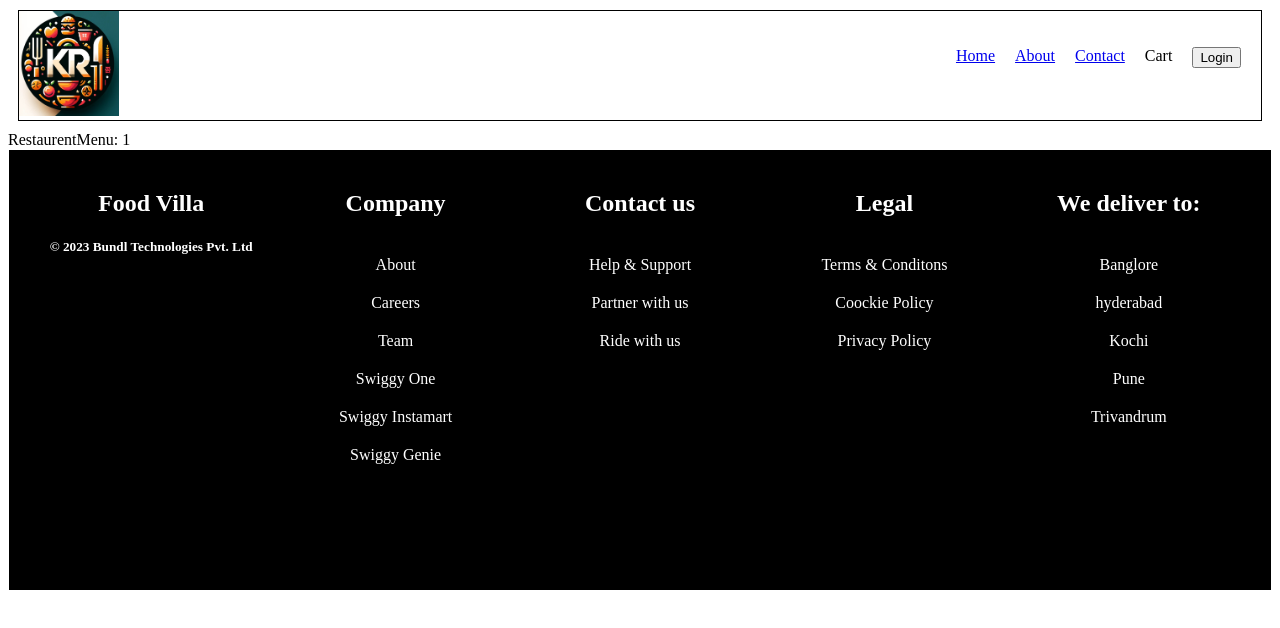
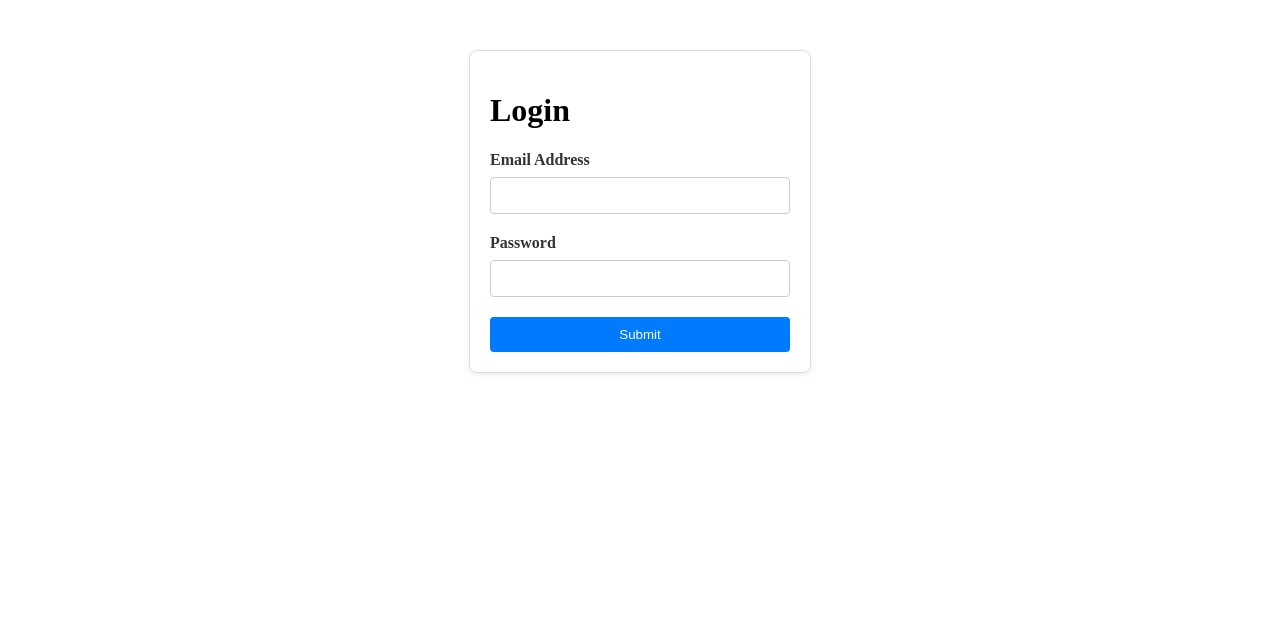
Before and after one commit to abhinandkr56/FoodVilla, a React (Vite) app: page /restaurent/1 in a window 1280 px wide. Shown: the top 628 px of the page. Built offline with nearby package versions, Linux system fonts and the light colour scheme.

Commit message:
login logout

```diff
--- a/index.css
+++ b/index.css
@@ -1,3 +1,4 @@
+
 .navbar{
     display: flex;
     justify-content: space-between;
@@ -30,7 +31,7 @@
     margin: 10px;
 }
 
-.restaurant-card > img {
+.restaurant-card-img {
     width: 100%;
     height: 300px;
 }
@@ -130,3 +131,20 @@ li{
     justify-content: center;
     align-items: center;
   }
+
+  .restarent-menus{
+    display: flex;
+    flex-wrap: wrap;
+    gap: 10;
+  }
+
+  .restaurant-menu-card{
+    width : 300px;
+    padding: 10px;
+    margin: 10px;
+    border: black solid 1px;
+  }
+
+  .restaurant-menu-card > img{
+    width: 100%;
+  }
--- a/package.json
+++ b/package.json
@@ -10,6 +10,7 @@
   "author": "Abhi",
   "license": "ISC",
   "dependencies": {
+    "formik": "^2.4.5",
     "parcel": "^2.12.0",
     "react": "^18.2.0",
     "react-dom": "^18.2.0",
--- a/src/App.js
+++ b/src/App.js
@@ -1,4 +1,4 @@
-import React from "react";
+import React, { useState } from "react";
 import  ReactDOM from "react-dom/client";
 import AppLayout from "./Components/AppLayout";
 import { createBrowserRouter, RouterProvider } from "react-router-dom";
@@ -7,15 +7,25 @@ import Body from "./Components/Body";
 import Contact from "./Components/Contact";
 import Error from "./Components/Error";
 import RestaurentMenu from "./Components/RestaurentMenu";
+import Login from "./Components/Login";
 
 
+const App = () => {
 
 
+    const onLoginSubmit =(values) => {
+        setAuthenticated(true);
+        }
+
+        const logout = () => {
+            setAuthenticated(false);
+        }
+    const [authenticated, setAuthenticated] = useState(false);
 
     const appRouter = createBrowserRouter([
         {
             path : "/",
-        element: <AppLayout/>,
+            element: <AppLayout isAuthenticated ={authenticated} logout = {logout}/>,
             errorElement: <Error/>,
             children : [
                 {
@@ -38,6 +48,10 @@ const appRouter = createBrowserRouter([
         }
         ]);
 
+   return authenticated ? <RouterProvider router={appRouter}/> : <Login onSubmit = {onLoginSubmit}/>;
+
+}
+
 const rootEleemnt = document.getElementById("root");
 const root = ReactDOM.createRoot(rootEleemnt);
-root.render(<RouterProvider router={appRouter}/>);
+root.render(<App/>)
--- a/src/Components/AppLayout.js
+++ b/src/Components/AppLayout.js
@@ -3,10 +3,10 @@ import Footer from "./Footer";
 import Header from "./Header"
 
 
-const AppLayout = () => {
+const AppLayout = (prop) => {
     return (
         <>
-            <Header/>
+            <Header isAuthenticated={prop.isAuthenticated} logout={prop.logout}/>
             <Outlet/>
             <Footer/>
         </>
--- a/src/Components/Body.js
+++ b/src/Components/Body.js
@@ -52,6 +52,7 @@ const Body = () => {
     ): (filteredRestaurants.length === 0 ? <div className="no-rest-found-body">No restaurants found</div> : filteredRestaurants?.map((rest) => (
           <RestaurantCard
             key = {rest.info.id}
+            restaurentid = {rest?.info?.id}
             image={ IMG_CDN_URL + rest.info.cloudinaryImageId}
             name={rest.info.name}
             location={rest.info.locality}
--- a/src/Components/Header.js
+++ b/src/Components/Header.js
@@ -2,9 +2,7 @@ import { useState } from "react";
 import Title from "./Title"
 import { Link } from "react-router-dom";
 
-const Header = () => {
-
-    const [authenticated, setAuthenticated] = useState(false);
+const Header = (prop) => {
     return (
         <div className="header">
             <div className="navbar">
@@ -15,7 +13,7 @@ const Header = () => {
                         <li><Link to={"/contact"}>Contact</Link></li>
                         <li>Cart</li>
                         {
-                authenticated ?  <li><button onClick={() => setAuthenticated(false)}>Logout</button></li> : <li><button onClick={() => setAuthenticated(true)}>Login</button></li>
+                prop.isAuthenticated ?  <li><button onClick={prop.logout}>Logout</button></li> : <li><button onClick={() => alert("undefined")}>Login</button></li>
             }
                 </ul>
 
--- /dev/null
+++ b/src/Components/Login.jsx
@@ -0,0 +1,46 @@
+import { useFormik } from "formik"
+import "./login.css"
+
+const Login = (prop) =>{
+
+    const formik = useFormik({
+        initialValues : {
+            email : '',
+            password : ''
+        },
+        onSubmit: values => {
+            prop.onSubmit(values);
+        },
+        validate : values => {
+            const errors = {};
+            if(!values.email){
+                errors.email = 'Required';
+            }else if (!/^[A-Z0-9._%+-]+@[A-Z0-9.-]+\.[A-Z]{2,4}$/i.test(values.email)) {
+                errors.email = 'Invalid email address';
+            }
+
+            if(!values.password){
+                errors.password = 'Required';
+            }else if(values?.password?.length < 4){
+                errors.password = 'length Must be 4 characters or above'
+            }
+            return errors;
+        }
+    })
+    return (
+        <form className = "form-container" onSubmit={formik.handleSubmit}>
+            <h1>Login</h1>
+            <label htmlFor="email">Email Address</label>
+            <input type="email" id="email" name="email" onChange={formik.handleChange} value={formik.values.email}/>
+            {formik.errors.email ? <div className="error">{formik.errors.email}</div> : null}
+
+            <label htmlFor="password">Password</label>
+            <input type="password" id="password" name="password"  onChange={formik.handleChange} value={formik.values.password}/>
+            {formik.errors.password ? <div className="error">{formik.errors.password}</div> : null}
+
+            <button type="submit">Submit</button>
+        </form>
+    )
+}
+
+export default Login;
--- a/src/Components/RestaurantCard.js
+++ b/src/Components/RestaurantCard.js
@@ -1,12 +1,15 @@
+import { Link } from "react-router-dom";
 
 
 const RestaurantCard = (props) => {
     return (
         <div className="restaurant-card">
-            <img src={props.image}></img>
+            <Link to={`/restaurent/${props.restaurentid}`}>
+            <img src={props.image} className="restaurant-card-img"></img>
             <h2>{props.name}</h2>
             <h3>{props.location }</h3>
             <h4>{props.rating} stars</h4>
+            </Link>
         </div>
     )
 }
--- a/src/Components/RestaurentMenu.js
+++ b/src/Components/RestaurentMenu.js
@@ -1,10 +1,50 @@
-import React from 'react'
+import React, { useEffect, useState } from 'react'
 import { useParams } from 'react-router-dom'
+import { IMG_CDN_URL } from '../constants';
+import Shimmer from './Shimmer';
+
 
 const RestaurentMenu = () => {
-    const props = useParams();
+  const props = useParams();
+  const [menus, setMenus] = useState([]);
+
+  useEffect(() => {
+    getRestaurentMenu();
+  },[]);
+
+  const getRestaurentMenu = async() => {
+    const data = await fetch(`https://www.swiggy.com/dapi/menu/pl?page-type=REGULAR_MENU&complete-menu=true&lat=17.37240&lng=78.43780&restaurantId=${props.id}`);
+
+    var jsonData = await data.json();
+    console.log(jsonData.data?.cards[2]?.groupedCard?.cardGroupMap?.REGULAR?.cards[1]?.card?.card?.itemCards);
+    setMenus(jsonData.data?.cards[2]?.groupedCard?.cardGroupMap?.REGULAR?.cards[1]?.card?.card?.itemCards)
+   // return jsonData.data?.cards[2]?.groupedCard?.cardGroupMap?.REGULAR?.cards[1]?.card?.card?.itemCards;
+  }
   return (
-    <div>RestaurentMenu: {props.id}</div>
+    <>
+    <div>
+
+    </div>
+    <h1>Menu</h1>
+    <div className='restarent-menus'>
+     {
+      menus ?
+        (menus.length == 0 ? (
+          Array.from({ length: 8 }, (_, index) => (
+            <Shimmer key={index} />
+          ))
+        ):(
+        menus.map(x =>
+        <div className="restaurant-menu-card" key={x.id}>
+        <img src={ IMG_CDN_URL + x.card.info.imageId}></img>
+        <h2>{x.card.info.name}</h2>
+        <h3>{x.card.info.description}</h3>
+      </div>)) ) :
+      <div>No Items Found</div>
+    }
+    </div>
+    </>
+
   )
 }
 
--- /dev/null
+++ b/src/Components/login.css
@@ -0,0 +1,50 @@
+/* Container for the entire form */
+.form-container {
+    width: 300px;
+    margin: 50px auto;
+    padding: 20px;
+    border: 1px solid #ddd;
+    border-radius: 8px;
+    box-shadow: 0 2px 4px rgba(143, 62, 62, 0.1);
+    background-color: #fff;
+}
+
+/* Style for the labels */
+.form-container label {
+    display: block;
+    margin-bottom: 8px;
+    color: #333;
+    font-weight: 600;
+}
+
+/* Common style for all text inputs */
+.form-container input[type="email"],
+.form-container input[type="password"] {
+    width: 100%;
+    padding: 10px;
+    margin-bottom: 20px;
+    border: 1px solid #ccc;
+    border-radius: 4px;
+    box-sizing: border-box;
+}
+
+/* Style for error messages */
+.form-container .error {
+    color: #ff0000;
+    margin-bottom: 10px;
+}
+
+/* Style for the submit button */
+.form-container button[type="submit"] {
+    width: 100%;
+    padding: 10px;
+    border: none;
+    border-radius: 4px;
+    background-color: #007bff;
+    color: white;
+    cursor: pointer;
+}
+
+.form-container button[type="submit"]:hover {
+    background-color: #0056b3;
+}
```
Also changed, not shown: 10 other files (tests, documents, lock files or other folders). Lines whose indentation alone changed are shown as unchanged.
